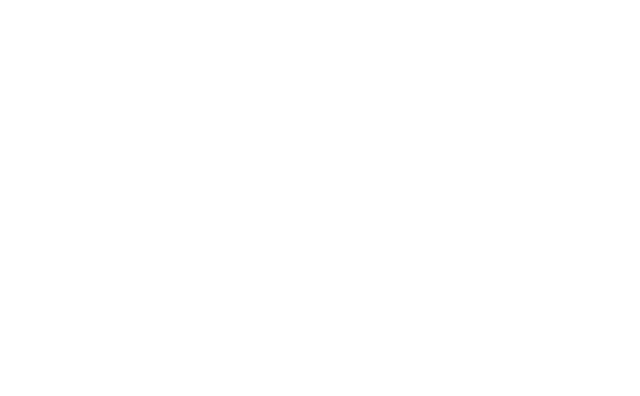
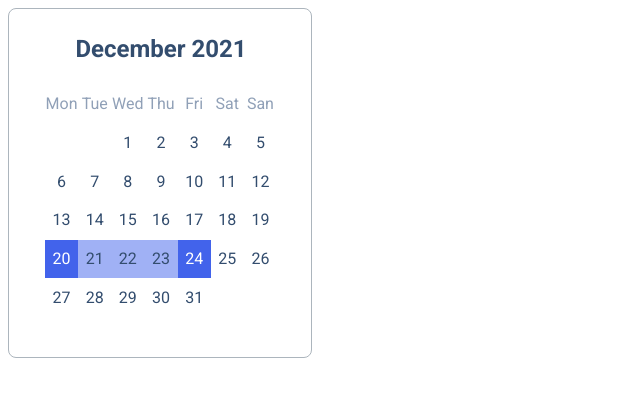
Before and after one commit to js-tasks-ru/htmlcss-20211125_postbox404, a website: page 05-lection3/03-calendar/index.html in a window 1280 px wide. Shown: the whole page, without its empty margins (0-640 px from the left). Drawn offline with Linux system fonts and the light colour scheme.

Commit message:
calendar

```diff
--- a/05-lection3/03-calendar/calendar.css
+++ b/05-lection3/03-calendar/calendar.css
@@ -0,0 +1,61 @@
+.calendar {
+    width: 100%;
+    max-width: 304px;
+    border: 1px solid var(--grey-3);
+    border-radius: 8px;
+    padding: 28px 34px 40px 36px;
+}
+
+.calendar__wrapper {
+    position: relative;
+    padding-bottom: 100%;
+}
+
+.calendar__inner {
+    position: absolute;
+    top: 0;
+    left: 0;
+    height: 100%;
+    width: 100%;
+    display: grid;
+    grid-template-columns: repeat(7, 1fr);
+    grid-template-rows: repeat(6, 1fr);
+}
+
+.calendar__title {
+    text-align: center;
+    margin-bottom: 24px;
+    font-style: normal;
+    font-weight: 600;
+    font-size: 1.5em;
+    line-height: 24px;
+    color: var(--grey-5);
+}
+
+.calendar__item {
+    display: flex;
+    justify-content: center;
+    align-items: center;
+    font-style: normal;
+    font-weight: normal;
+    font-size: 1em;
+    line-height: 20px;
+    color: var(--grey-5);
+}
+
+.calendar__item_day {
+    font-style: normal;
+    font-weight: normal;
+    font-size: 1em;
+    line-height: 20px;
+    color: var(--grey-6);
+}
+
+.calendar__item_active {
+    background: var(--blue-1);
+    color: var(--white);
+}
+
+.calendar__item_beetwen-active {
+    background: var(--primary-lighten);
+}
--- a/05-lection3/03-calendar/index.html
+++ b/05-lection3/03-calendar/index.html
@@ -7,6 +7,55 @@
         <title>Calendar</title>
     </head>
     <body>
+        <div class="calendar">
+            <div class="calendar__title">December 2021</div>
+            <div class="calendar__wrapper">
+                <div class="calendar__inner">
+                    <div class="calendar__item calendar__item_day">Mon</div>
+                    <div class="calendar__item calendar__item_day">Tue</div>
+                    <div class="calendar__item calendar__item_day">Wed</div>
+                    <div class="calendar__item calendar__item_day">Thu</div>
+                    <div class="calendar__item calendar__item_day">Fri</div>
+                    <div class="calendar__item calendar__item_day">Sat</div>
+                    <div class="calendar__item calendar__item_day">San</div>
+                    <span class="calendar__item"></span>
+                    <span class="calendar__item"></span>
+                    <span class="calendar__item">1</span>
+                    <span class="calendar__item">2</span>
+                    <span class="calendar__item">3</span>
+                    <span class="calendar__item">4</span>
+                    <span class="calendar__item">5</span>
+                    <span class="calendar__item">6</span>
+                    <span class="calendar__item">7</span>
+                    <span class="calendar__item">8</span>
+                    <span class="calendar__item">9</span>
+                    <span class="calendar__item">10</span>
+                    <span class="calendar__item">11</span>
+                    <span class="calendar__item">12</span>
+                    <span class="calendar__item">13</span>
+                    <span class="calendar__item">14</span>
+                    <span class="calendar__item">15</span>
+                    <span class="calendar__item">16</span>
+                    <span class="calendar__item">17</span>
+                    <span class="calendar__item">18</span>
+                    <span class="calendar__item">19</span>
+                    <span class="calendar__item calendar__item_active">20</span>
+                    <span class="calendar__item calendar__item_beetwen-active">21</span>
+                    <span class="calendar__item calendar__item_beetwen-active">22</span>
+                    <span class="calendar__item calendar__item_beetwen-active">23</span>
+                    <span class="calendar__item calendar__item_active">24</span>
+                    <span class="calendar__item">25</span>
+                    <span class="calendar__item">26</span>
+                    <span class="calendar__item">27</span>
+                    <span class="calendar__item">28</span>
+                    <span class="calendar__item">29</span>
+                    <span class="calendar__item">30</span>
+                    <span class="calendar__item">31</span>
+                    <span class="calendar__item"></span>
+                    <span class="calendar__item"></span>
+                </div>
+            </div>
+        </div>
 
     </body>
 </html>
--- a/assets/css/main.css
+++ b/assets/css/main.css
@@ -14,14 +14,18 @@
     --grey-2: #DDE2E5;
     --grey-3: #ACB5BD;
     --grey-4: #495057;
+    --grey-5: #334D6E;
+    --grey-6: #90A0B7;
 
     --error: var(--red);
     --success: var(--blue);
 
     --primary: var(--blue);
     --secondary: var(--purple);
+    --primary-lighten: #A0B1F5;
 }
 
 * {
+    box-sizing: border-box;
     font-family: 'Roboto', sans-serif;
 }
```
